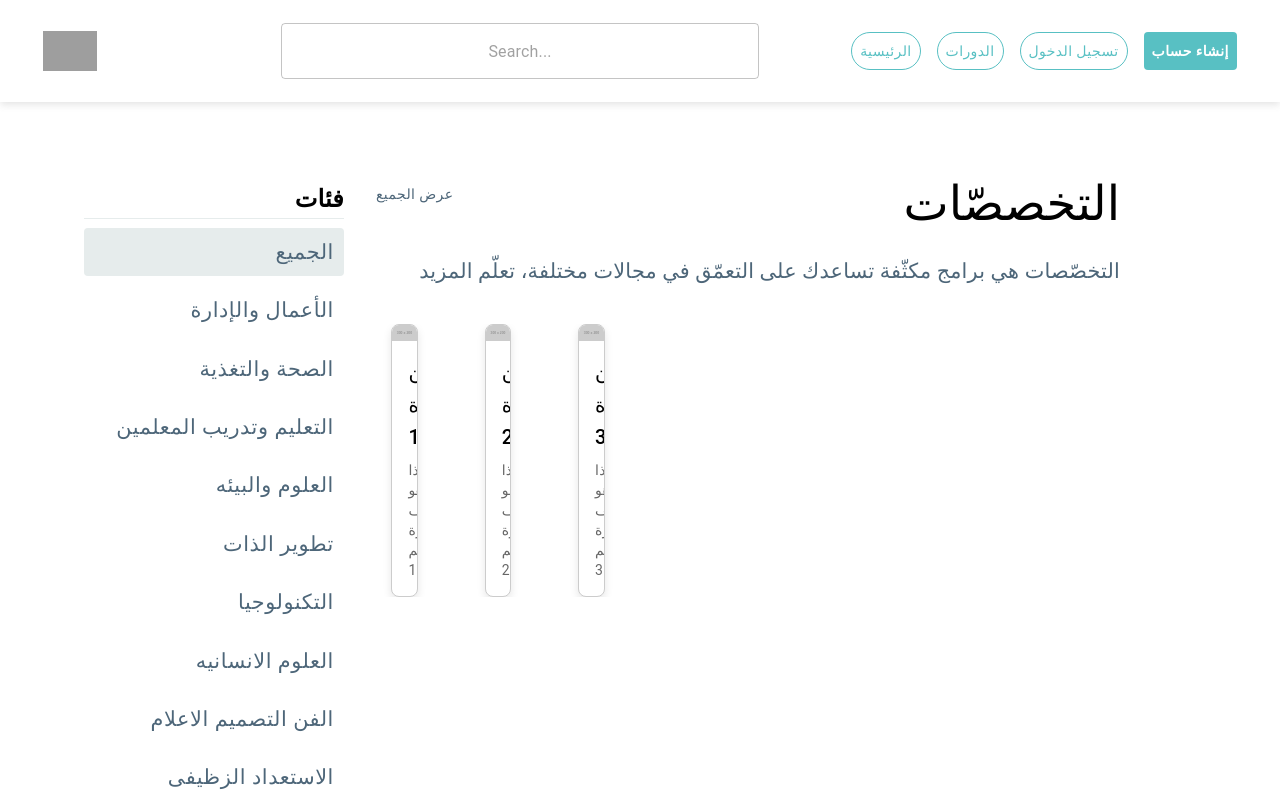
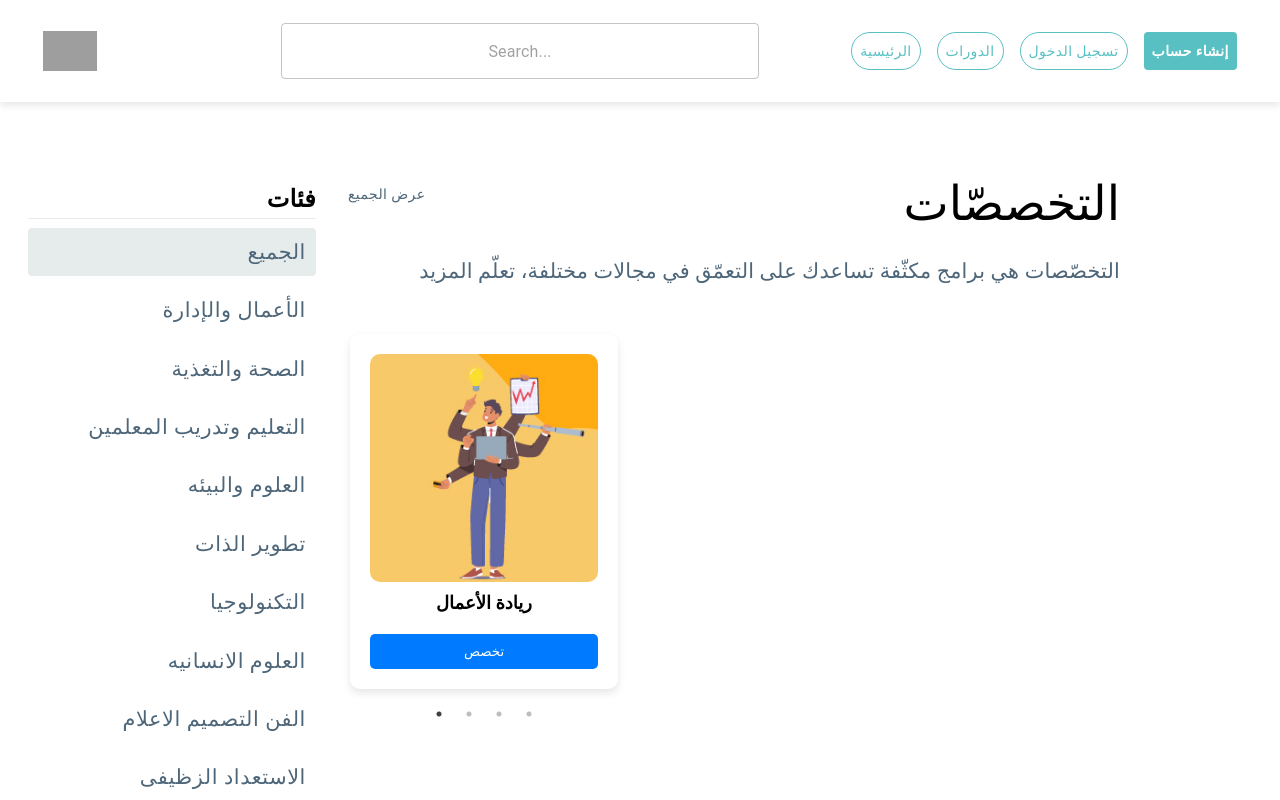
Before and after one commit to redarashid/learning-platform, a React (Vite) app: page /couses in a window 1280 px wide. Shown: the top 800 px of the page. Built offline with nearby package versions, Linux system fonts and the light colour scheme; grey boxes are pictures that could not be loaded.

Commit message:
learning-platform

```diff
--- a/package.json
+++ b/package.json
@@ -19,6 +19,8 @@
     "react-dom": "^18.3.1",
     "react-icons": "^5.4.0",
     "react-router-dom": "^7.0.2",
+    "react-slick": "^0.30.2",
+    "slick-carousel": "^1.8.1",
     "swiper": "^11.1.15"
   },
   "devDependencies": {
--- a/src/App.jsx
+++ b/src/App.jsx
@@ -3,6 +3,7 @@ import "./App.css";
 function App() {
   return (
     <>
+
     </>
   )
 
--- a/src/components/courses/Courses.jsx
+++ b/src/components/courses/Courses.jsx
@@ -1,7 +1,7 @@
-import { Box, Button, Container, Grid, Typography } from "@mui/material";
+import { Box, Button, Grid, Typography } from "@mui/material";
 import NavBar from "../NavBar";
-import { Swiper, SwiperSlide } from "swiper/react";
-import { Navigation } from "swiper/modules";
+
+import CardSlider from "../slider/CardSlider";
 
 // import useMediaQuery from '@mui/material/useMediaQuery';
 
@@ -12,7 +12,6 @@ const Courses = () => {
     <div>
       <NavBar />
 
-      <Container>
       <Box sx={{ marginTop: "10rem" }}>
         <Grid container spacing={3} sx={{ padding: "20px" }}>
           {/* Sidebar - Filtres */}
@@ -355,22 +354,40 @@ const Courses = () => {
                   </Typography>
                 </Box>
 
-                  <Box
+                <CardSlider />
+              </Grid>
+
+            </Grid>
+          </Grid>
+        </Grid>
+      </Box>
+    </div>
+  );
+};
+
+export default Courses;
+
+// import { Swiper, SwiperSlide } from "swiper/react";
+// import { Navigation } from "swiper/modules";
+
+{
+  /* <Box
 sx={{
   width: "100%",
+  zIndex: 1
 }}>
 <Swiper
   navigation={true}
   modules={[Navigation]}
   className="mySwiper"
-                      spaceBetween={20} // المسافة بين البوكسات
-                      slidesPerView={1} // عدد العناصر الافتراضي
+  spaceBetween={20}
+  slidesPerView={1}
   breakpoints={{
     768: {
-                          slidesPerView: 2, // يظهر عنصرين على الشاشات المتوسطة
+      slidesPerView: 2,
     },
     1024: {
-                          slidesPerView: 3, // يظهر ثلاثة عناصر على الشاشات الكبيرة
+      slidesPerView: 3,
     },
   }}>
   {[...Array(6)].map((_, index) => (
@@ -378,12 +395,12 @@ const Courses = () => {
       key={index}
       style={{
         display: "flex",
-                            justifyContent: "center", // لمحاذاة العناصر وسط السلايد
+        justifyContent: "center",
       }}>
       <Box
         sx={{
-                              flex: 1, // يضمن أن العناصر تتمدد لتملأ المساحة
-                              maxWidth: "calc(100% / 3)", // يجعل كل عنصر يأخذ ثلث العرض
+          flex: 1,
+          maxWidth: "calc(100% / 3)",
           border: "1px solid #ccc",
           borderRadius: "8px",
           overflow: "hidden",
@@ -391,7 +408,6 @@ const Courses = () => {
           backgroundColor: "#fff",
           boxShadow: "0 4px 8px rgba(0, 0, 0, 0.1)",
         }}>
-                            {/* الصورة */}
         <Box
           component="img"
           src="https://via.placeholder.com/300x200"
@@ -402,7 +418,6 @@ const Courses = () => {
             objectFit: "cover",
           }}
         />
-                            {/* الوصف */}
         <Box sx={{ padding: "16px" }}>
           <Typography variant="h6" gutterBottom>
             عنوان الصورة {index + 1}
@@ -417,34 +432,5 @@ const Courses = () => {
     </SwiperSlide>
   ))}
 </Swiper>
-                  </Box>
-                </Grid>
-
-                {/* Repeat similar cards for other courses */}
-                {/* <Grid item xs={12} md={4}>
-                  <Box
-                    sx={{
-                      border: "1px solid #ccc",
-                      borderRadius: "8px",
-                      padding: "20px",
-                    }}>
-                    <Typography variant="h6">دورة 2</Typography>
-                    <Typography variant="body2" sx={{ marginTop: "10px" }}>
-                      تفاصيل الدورة 2.
-                    </Typography>
-                    <Button variant="outlined" sx={{ marginTop: "10px" }}>
-                      تخصّص
-                    </Button>
-                  </Box>
-                </Grid> */}
-                {/* More cards here */}
-              </Grid>
-            </Grid>
-          </Grid>
-        </Box>
-      </Container>
-    </div>
-  );
-};
-
-export default Courses;
+</Box> */
+}
--- a/src/components/home/Hero.jsx
+++ b/src/components/home/Hero.jsx
@@ -839,6 +839,16 @@ const Hero = () => {
             <img src="/public/images/AR.png" height={"50px"} width={"auto"} />
           </a>
         </Box>
+        <Button
+          sx={{
+            justifyContent: "center",
+            alignItems: "center",
+            mb: "3rem",
+            border: "1px solid #4D6679",
+            width: "50%"
+          }}>
+          اعرض جميع الشركاء
+        </Button>
       </Stack>
 
       <Stack
@@ -859,7 +869,12 @@ const Hero = () => {
             توفّر منصة إدراك للتعليم المدرسي مواد تعليمية مجانية باللّغة العربية
             لدعم طلبة المدارس من جميع الفئات العمرية.
           </Typography>
-          <Button sx={{ backgroundColor: "#FFF", borderRadius: "20px", color: "#000" }}>
+          <Button
+            sx={{
+              backgroundColor: "#FFF",
+              borderRadius: "20px",
+              color: "#000",
+            }}>
             تفضل بزيارة منصه التعليم المدرسى K-12
           </Button>
         </Box>
--- /dev/null
+++ b/src/components/slider/CardSlider.css
@@ -0,0 +1,46 @@
+.slider-container {
+  width: 100%;
+  margin: auto;
+}
+
+.card {
+  padding: 10px;
+  box-sizing: border-box;
+}
+
+.card-content {
+  background: #fff;
+  border-radius: 10px;
+  box-shadow: 0 4px 8px rgba(0, 0, 0, 0.1);
+  padding: 20px;
+  text-align: center;
+  display: flex;
+  justify-content: center;
+  flex-direction: column;
+}
+
+.card-content img {
+  width: 100%;
+  height: auto;
+  border-radius: 10px;
+  height: 40%;
+}
+
+.card-content h3 {
+  font-size: 18px;
+  margin: 10px 0;
+}
+
+.button {
+  padding: 10px 20px;
+  background-color: #007bff;
+  color: white;
+  border: none;
+  border-radius: 5px;
+  cursor: pointer;
+  margin-top: 10px;
+}
+
+.button:hover {
+  background-color: #0056b3;
+}
--- /dev/null
+++ b/src/components/slider/CardSlider.jsx
@@ -0,0 +1,57 @@
+import Slider from "react-slick";
+import "./CardSlider.css";
+
+const CardSlider = () => {
+  const settings = {
+    dots: true,
+    infinite: true,
+    speed: 500,
+    slidesToShow: 1, // عدد الكروت الظاهرة
+    slidesToScroll: 1,
+    responsive: [
+      {
+        breakpoint: 1024,
+        settings: {
+          slidesToShow: 3,
+        },
+      },
+      {
+        breakpoint: 768,
+        settings: {
+          slidesToShow: 2,
+        },
+      },
+      {
+        breakpoint: 480,
+        settings: {
+          slidesToShow: 1,
+        },
+      },
+    ],
+  };
+
+  const cards = [
+    { id: 1, title: "ريادة الأعمال", img: "/public/images/managers.jpg" },
+    { id: 2, title: "مقدمة في ريادة الأعمال", img: "/public/images/Agile-Project-Management.jpg" },
+    { id: 3, title: "خطوات في السوق", img: "/public/images/Arab_bank.png" },
+    { id: 4, title: "إدارة المشاريع باستخدام الأجايل", img: "/public/images/AR.png" },
+  ];
+
+  return (
+    <div className="slider-container" style={{direction: "column"}}>
+      <Slider {...settings}>
+        {cards.map((card) => (
+          <div key={card.id} className="card">
+            <div className="card-content">
+              <img src={card.img} alt={card.title}  />
+              <h3>{card.title}</h3>
+              <button className="button">تخصص</button>
+            </div>
+          </div>
+        ))}
+      </Slider>
+    </div>
+  );
+};
+
+export default CardSlider;
--- a/src/main.jsx
+++ b/src/main.jsx
@@ -8,6 +8,9 @@ import Hero from './components/home/Hero.jsx'
 import Footer from './components/Footer.jsx'
 import NoPage from './components/NoPage.jsx'
 import Courses from './components/courses/Courses.jsx'
+import "slick-carousel/slick/slick.css";
+import "slick-carousel/slick/slick-theme.css";
+
 
 createRoot(document.getElementById('root')).render(
   <StrictMode>
```
Also changed, not shown: public/images/managers.jpg (renamed from public/images/The-Managers-Essential-Toolkit-Profile.jpg), 1 other file (tests, documents, lock files or other folders). Lines whose indentation alone changed are shown as unchanged.
